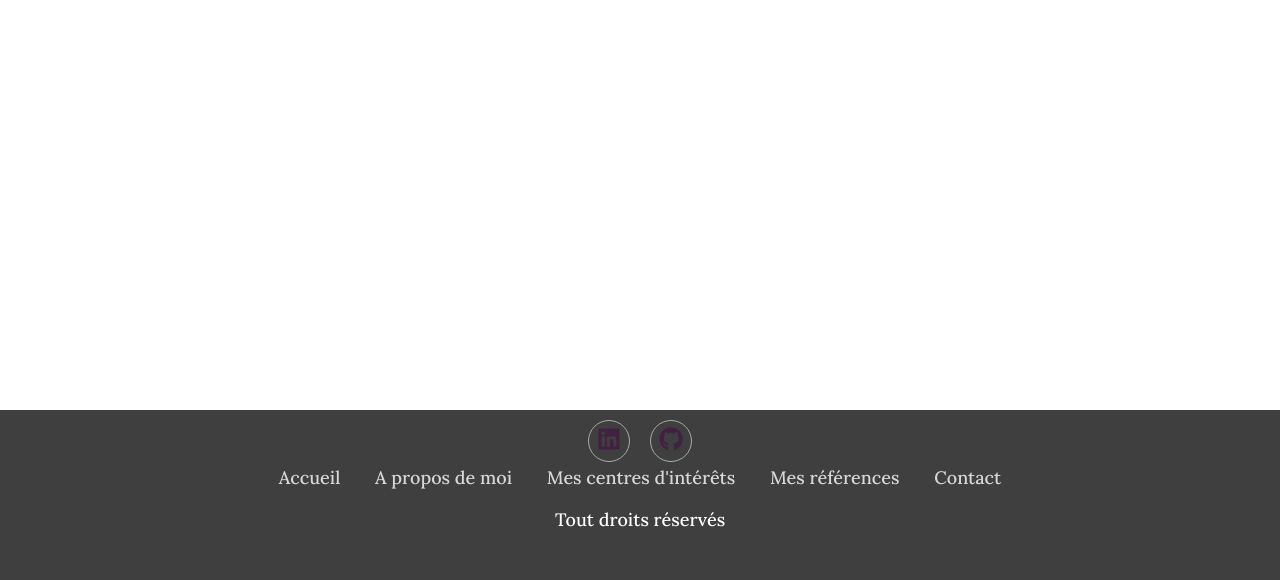
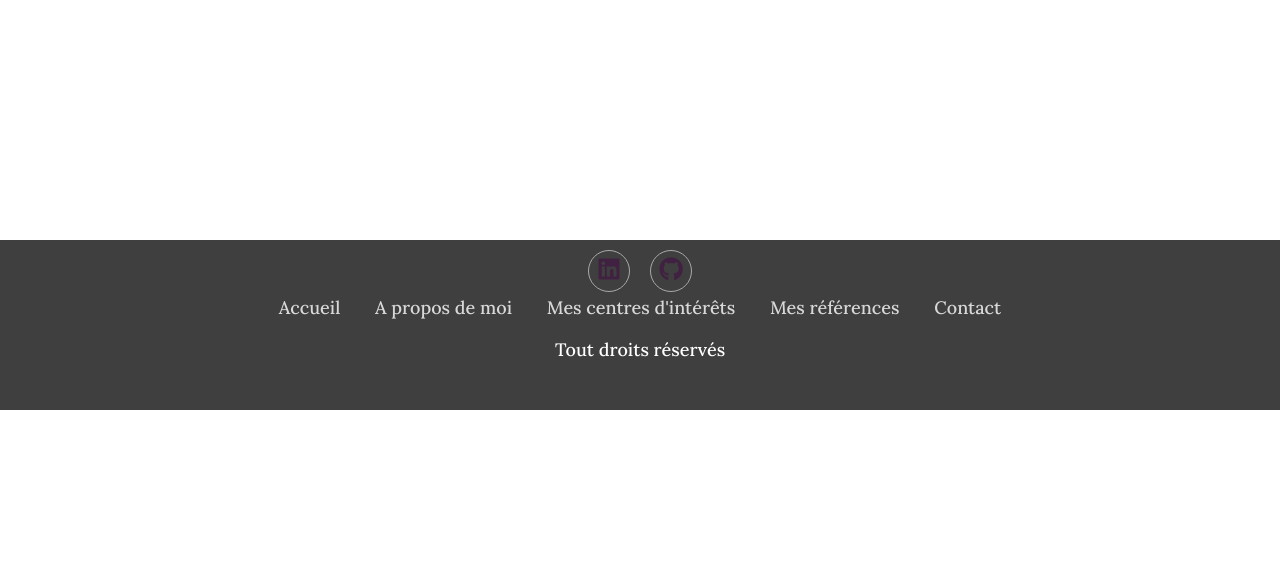
Before and after one commit to Phyl78/cvwebfinance, a PHP site: page /contact.html in a window 1280 px wide. Shown: the part 770-1350 px from the top of the page. After the commit the page ends 1180 px from the top, so only its background shows below. Run offline with PHP 8.4, Linux system fonts and the light colour scheme; some libraries are stand-ins or nearby versions.

Commit message:
marge du footer

```diff
--- a/autrespages.css
+++ b/autrespages.css
@@ -866,7 +866,7 @@ h2, .dev{
     background-size: 100%;
     height: 150px;
     /* max-height: 300px; */
-    margin-top: 450px;
+    margin-top: 280px;
     padding: 10px 0;
     color: white;
 
```
